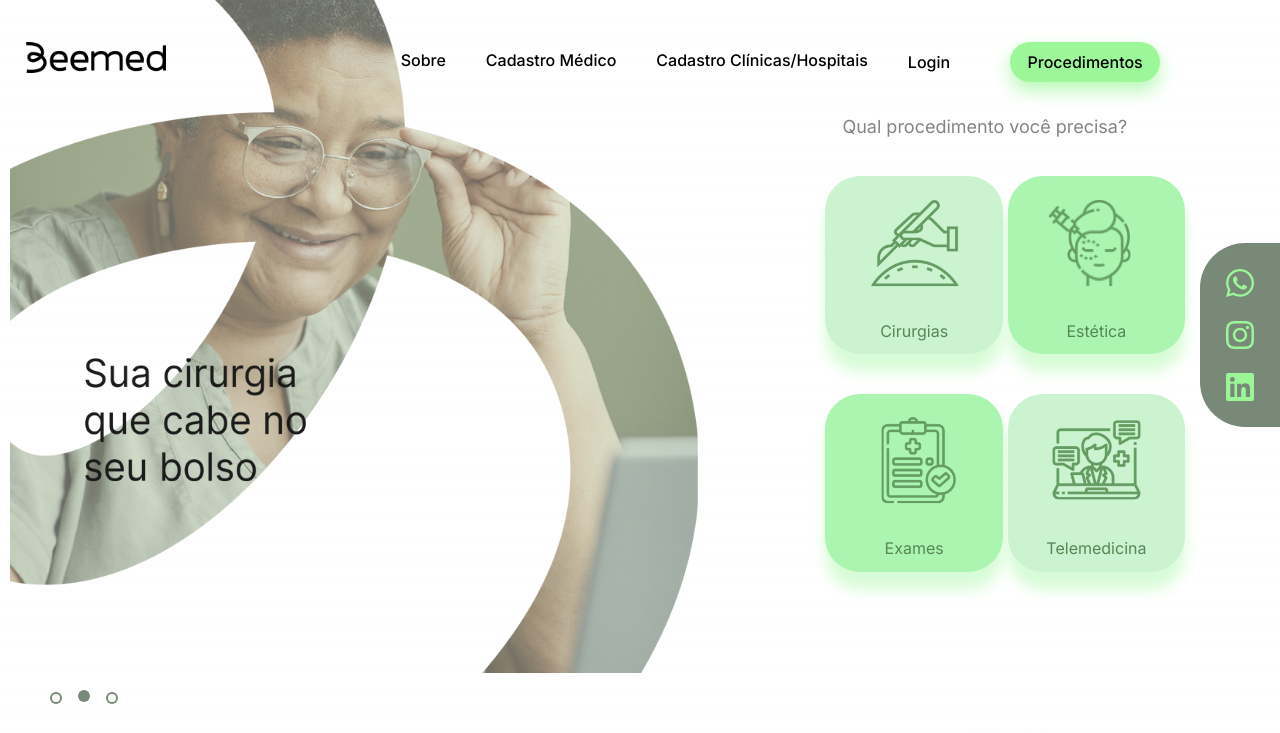
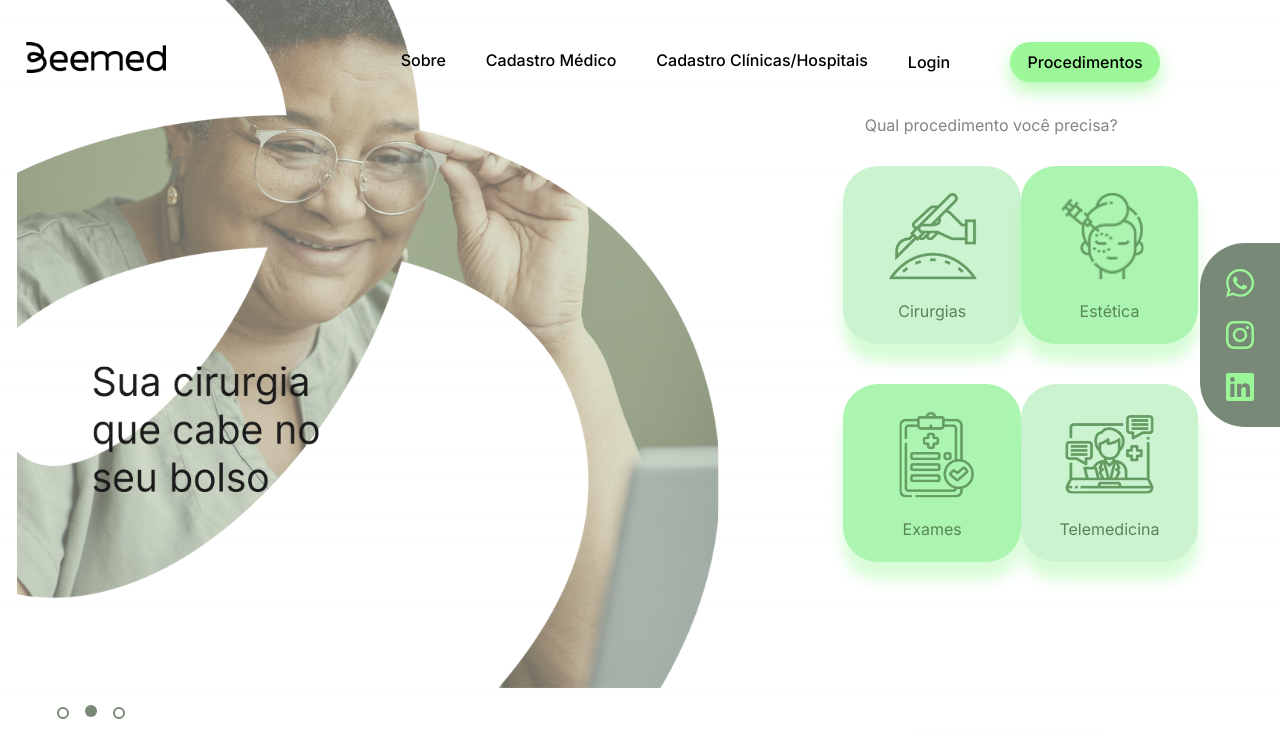
Before and after one commit to odevnicolas/beemed, a Next.js app: page / in a window 1280 px wide. Shown: the top 733 px of the page. Built offline with nearby package versions, Linux system fonts and the light colour scheme.

Commit message:
atualização

```diff
--- a/src/components/Carosel/carousel.tsx
+++ b/src/components/Carosel/carousel.tsx
@@ -1,4 +1,3 @@
-/* eslint-disable prettier/prettier */
 import { useState, useEffect } from 'react';
 
 
--- a/src/components/TipoProced/proced.tsx
+++ b/src/components/TipoProced/proced.tsx
@@ -13,38 +13,38 @@ const images = [
 
 const TipoProced: React.FC = () => {
   return (
-    <div className="float-right w-[45%] mr-8 -mt-[2%] p-10">
-      <div className=" float-left  -ml-[141.5%] mt-[-28%] -z-50">
+    <div className="float-right w-[45%] mr-[2%] -mt-[2%] p-10">
+      <div className=" float-left  -ml-[141.5%] mt-[-28%]">
        <Carousel
        images={images}
-       imageClassName="h-[705px]"
+       imageClassName="h-[45rem]"
        imageStyle={{ objectFit: 'cover'}}
        />
       </div>
-      <p className="text-center ml-[10%] text-[18px] text-ContainerFrase">Qual procedimento você precisa?</p>
-      <div className="grid grid-cols-2 gap-8 mt-5">
+      <p className="text-center ml-[10%] text-[18sp] text-ContainerFrase">Qual procedimento você precisa?</p>
+      <div className="grid grid-cols-2 gap-[2rem] mt-[4%]">
       <Link href="/cirurgias">
-        <button className="bg-ContainerProced1 text-ContainerFraseProced h-[11.1em] w-[11.1em] rounded-[35px] mt-4 ml-[46%] flex flex-col items-center justify-center drop-shadow-[0_18px_7px_rgba(155,247,152,0.39)] transition duration-300 ease-in-out transform hover:scale-110 ">
-          <img src="./Cirurgias.svg" alt="" className="w-[50%] h-auto mt-3 transition duration-150 ease-out hover:ease-in" />
-          <p className="mt-8 text-center">Cirurgias</p>
+        <button className="bg-ContainerProced1 text-ContainerFraseProced h-[11.1em] w-[11.1em] rounded-[35px] mt-[4%] ml-[46%] flex flex-col items-center justify-center drop-shadow-[0_18px_7px_rgba(155,247,152,0.39)] transition duration-300 ease-in-out transform hover:scale-110 ">
+          <img src="./Cirurgias.svg" alt="" className="w-[50%] h-[50%] mt-[3%] transition duration-150 ease-out hover:ease-in" />
+          <p className="mt-[10%] text-center">Cirurgias</p>
         </button>
       </Link>
       <Link href="/estetica">
-        <button className="bg-ContainerProced2 text-ContainerFraseProced h-[11.1em] w-[11.1em] rounded-[35px] mt-4 ml-[12%] flex flex-col items-center justify-center drop-shadow-[0_18px_7px_rgba(155,247,152,0.39)] transition duration-300 ease-in-out transform hover:scale-110">
-          <img src="./Estética.svg" alt="" className="w-[50%] h-auto mr-2 mt-3" />
-          <p className="mt-8 text-center">Estética</p>
+        <button className="bg-ContainerProced2 text-ContainerFraseProced h-[11.1em] w-[11.1em] rounded-[35px] mt-[4%] ml-[12%] flex flex-col items-center justify-center drop-shadow-[0_18px_7px_rgba(155,247,152,0.39)] transition duration-300 ease-in-out transform hover:scale-110">
+          <img src="./Estética.svg" alt="" className="w-[50%] h-[50%] mr-2 mt-[3%]" />
+          <p className="mt-[10%] text-center">Estética</p>
         </button>
         </Link>
         <Link href="/exames">
-          <button className="bg-ContainerProced2 text-ContainerFraseProced h-[11.1em] w-[11.1em] rounded-[35px] mt-2 ml-[46%] flex flex-col items-center justify-center drop-shadow-[0_18px_7px_rgba(155,247,152,0.39)] transition duration-300 ease-in-out transform hover:scale-110">
-            <img src="./Exames.svg" alt="" className="w-[50%] h-auto mt-3" />
-            <p className="mt-8 text-center">Exames</p>
+          <button className="bg-ContainerProced2 text-ContainerFraseProced h-[11.1em] w-[11.1em] rounded-[35px] mt-[4%] ml-[46%] flex flex-col items-center justify-center drop-shadow-[0_18px_7px_rgba(155,247,152,0.39)] transition duration-300 ease-in-out transform hover:scale-110">
+            <img src="./Exames.svg" alt="" className="w-[50%] h-[50%] mt-[3%]" />
+            <p className="mt-[10%] text-center">Exames</p>
           </button>
         </Link>
         <Link href="/telemedicina">
-          <button className="bg-ContainerProced1 text-ContainerFraseProced h-[11.1em] w-[11.1em] rounded-[35px] mt-2 ml-[12%] flex flex-col items-center justify-center drop-shadow-[0_18px_7px_rgba(155,247,152,0.39)] transition duration-300 ease-in-out transform hover:scale-110">
-            <img src="./Telemedicina.svg" alt="" className="w-[50%] h-auto mt-3" />
-            <p className="mt-8 text-center">Telemedicina</p>
+          <button className="bg-ContainerProced1 text-ContainerFraseProced h-[11.1em] w-[11.1em] rounded-[35px] mt-[4%] ml-[12%] flex flex-col items-center justify-center drop-shadow-[0_18px_7px_rgba(155,247,152,0.39)] transition duration-300 ease-in-out transform hover:scale-110">
+            <img src="./Telemedicina.svg" alt="" className="w-[50%] h-[50%] mt-[3%]" />
+            <p className="mt-[10%] text-center">Telemedicina</p>
           </button>
         </Link>
       </div>
```
